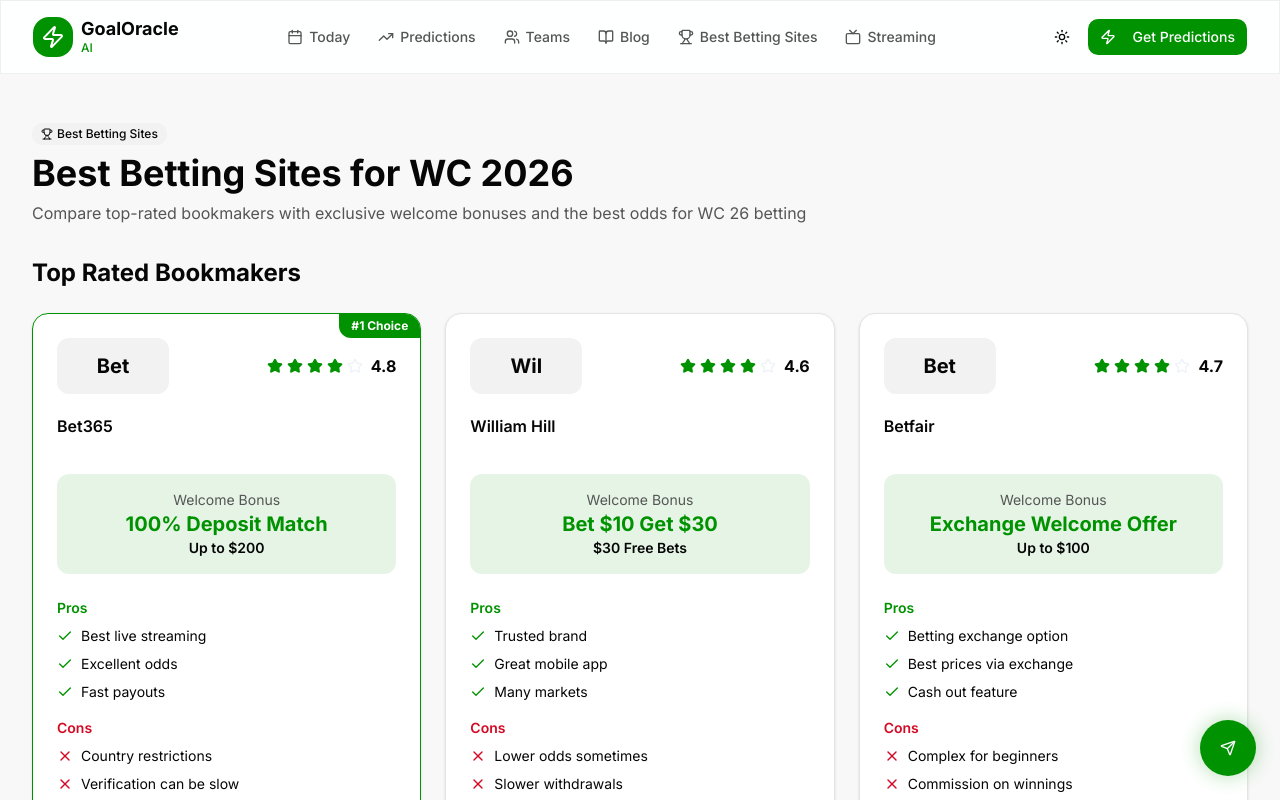
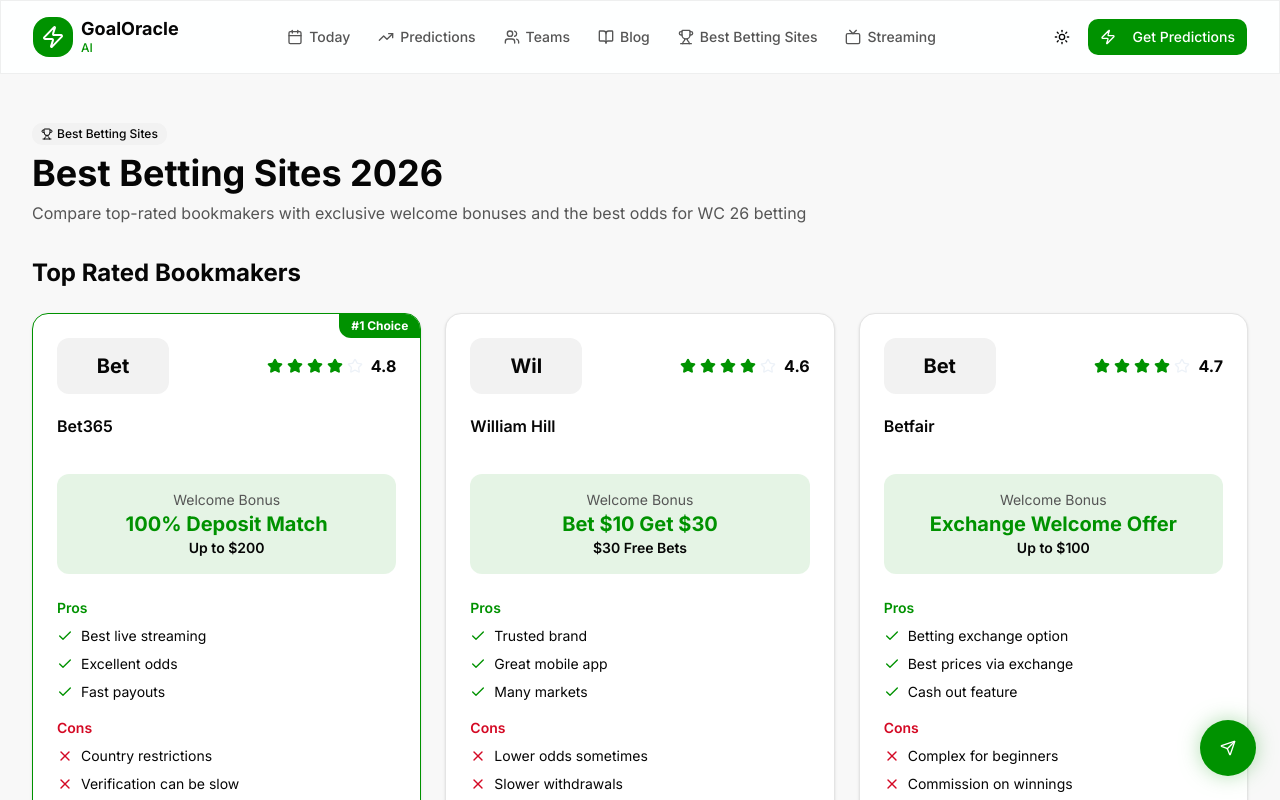
Before and after one commit to Amo451/GoalOracle, a Next.js app in the folder goal-oracle-final/: page /betting-sites in a window 1280 px wide. Shown: the top 800 px of the page. Built offline with nearby package versions, Linux system fonts and the light colour scheme.

Commit message:
Update title and description for Betting Sites page

```diff
--- a/goal-oracle-final/app/betting-sites/page.tsx
+++ b/goal-oracle-final/app/betting-sites/page.tsx
@@ -20,7 +20,7 @@ export const metadata: Metadata = {
   description: "Compare the best betting sites for WC 2026. Exclusive bonuses, expert reviews, and detailed comparisons to find your perfect bookmaker.",
   openGraph: {
     title: "Best Betting Sites | GoalOracle AI",
-    description: "Compare the best betting sites for WC 2026 with exclusive bonuses.",
+    description: "Compare the best betting sites 2026 with exclusive bonuses.",
   },
 }
 
@@ -36,7 +36,7 @@ export default function BettingSitesPage() {
           <Trophy className="h-3 w-3" />
           Best Betting Sites
         </Badge>
-        <h1 className="text-3xl font-bold lg:text-4xl">Best Betting Sites for WC 2026</h1>
+        <h1 className="text-3xl font-bold lg:text-4xl">Best Betting Sites 2026</h1>
         <p className="mt-2 text-muted-foreground">
           Compare top-rated bookmakers with exclusive welcome bonuses and the best odds for WC 26 betting
         </p>
```
